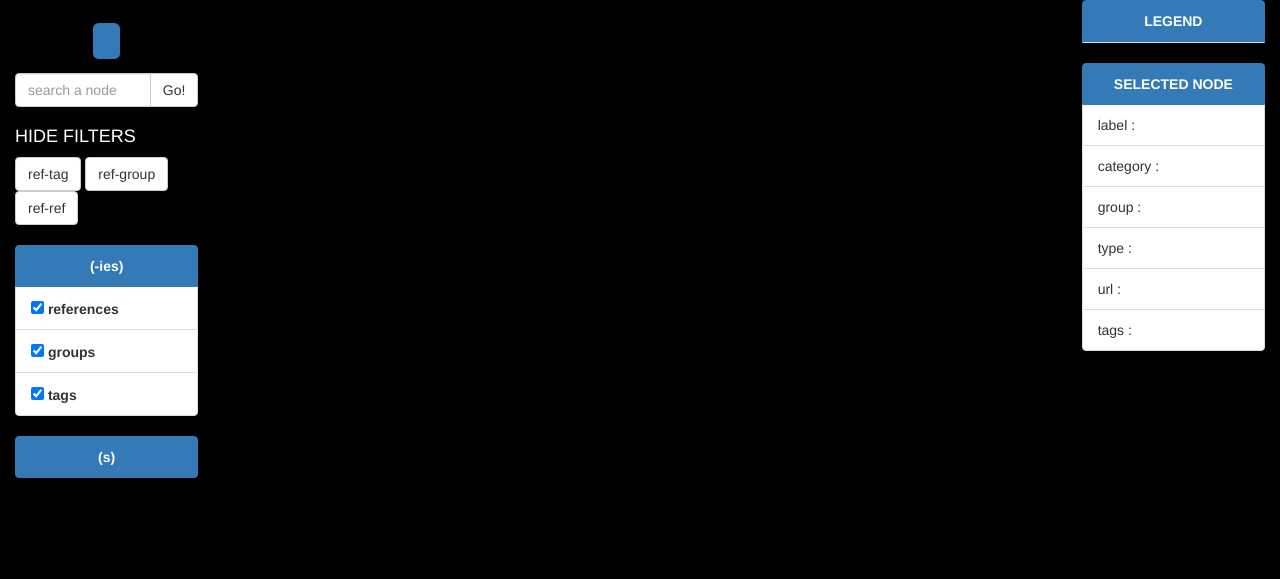
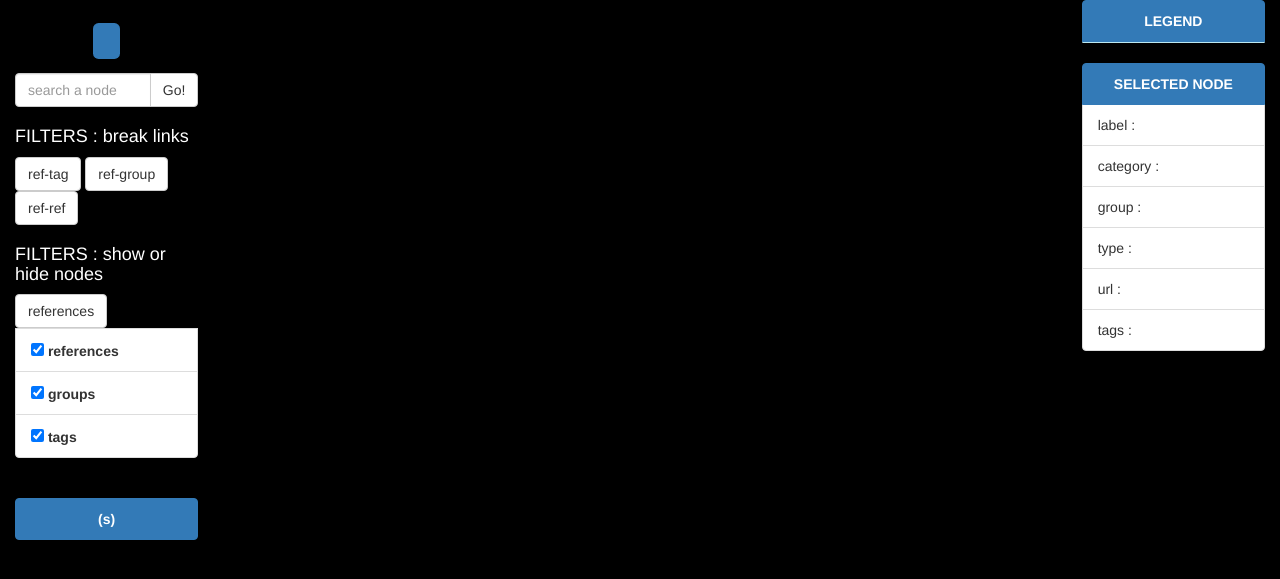
Before and after one commit to JulienParis/LibViz, a Python web app: template app/templates/D3_network.html in a window 1280 px wide. Shown: the part 74-653 px from the top of the page. Run offline with Jinja, Linux system fonts and the light colour scheme; the template is opened without the code that fills it, so the values that code supplies are empty; some libraries are stand-ins or nearby versions.

Commit message:
breaking links works / fixing bugs
bugs fixed :
- connected nodes ;
- breaking links

bug currently in fixing :
- show / hide nodes method replacement

```diff
--- a/app/templates/D3_network.html
+++ b/app/templates/D3_network.html
@@ -43,6 +43,9 @@
     var zoom = d3.zoom()
       //.scaleExtent([1, 10])
       .on("zoom", zoomed);
+
+    var dft_circle_stroke_w = "1.5px";
+    var dft_line_stroke_w = "1.0px";
 
 
     // create svg
@@ -164,6 +167,9 @@
     var allEdges = [];
     var allNodes = [];
 
+
+    var optArray = [];
+
     //initialize graph layout : fill allNodes and allEdges
     d3.json("{{ data_JSON }}",
               function(error, graph) {
@@ -180,16 +186,30 @@
                 allNodes = graph.nodes ;
                 allEdges = graph.links ;
 
+                for (var i = 0; i < allNodes.length - 1; i++) {
+                        //console.log(allNodes[i].label);
+                        optArray.push(allNodes[i].label);  //// PROBLEM WITH optArray : empty ///////////////////////////////////////////////
+                    } ;
+
                 //originalData = graph     ;
                 render(allNodes, allEdges) ;
               }
       )
     ;
 
+    //////////////////// NOT WORKING WELL / autocomplete not working as expected ////////////////////////////
+    /// search bar function
+    //var allNodes = vis.selectAll(".node") ;
+    //var allNodes = nodes ;
+
+    //optArray = optArray.sort();
+    console.log("optArray : ", optArray); ///////////////////////////
+
+
     /////////////////////////////////////////////////////////////////////////////////
 
     /// HIDE NODES / BREAK LINKS UPDATE function
-    // adapted from    http://bl.ocks.org/csesivakumar/31e23b875f260622f8f7da3ae380958c
+    // adapted from  :  http://bl.ocks.org/csesivakumar/31e23b875f260622f8f7da3ae380958c
     function Update_Node(buttonId){
 
 
@@ -240,7 +260,7 @@
         var obj = allEdges[i];
         //console.log(obj.group);
         if ( rulesToHide.indexOf(obj.group) == -1 ) {
-          console.log(obj.group);
+          //console.log(obj.group);
           tempEdges.push(obj);
         }
       }
@@ -271,8 +291,8 @@
       link.enter()
           .append("line")
           .attr("class", "link")
-          .attr("stroke-width"    , function(d) { return d.{{glob.es.weight}}    ; } )
-          .attr("stroke-dasharray", function (d) { return d.{{glob.es.dash}} ; } )
+          .attr("stroke-width"    , dft_line_stroke_w ) //function(d) { return d.{{glob.es.weight}} ; } )
+          .attr("stroke-dasharray", function(d) { return d.{{glob.es.dash}}   ; } )
         .merge(link);
       link.exit().remove();
 
@@ -286,6 +306,7 @@
           .append("circle")
           .attr("r", function(d) { return Math.sqrt(d.{{glob.ns.weight}} )*1.5 } )
           .style("fill", function (d) { return d.{{glob.ns.color}} ; }) //return color(d.{{glob.ns.type}})
+          .attr("stroke-width"    , dft_circle_stroke_w )
           .attr("class"   , "node")
           .attr("label"   , function(d) { return ( d.{{glob.ns.label}}    ) })
           .attr("id"      , function(d) { return ( d.{{glob.ns.id}}       ) })
@@ -298,9 +319,12 @@
           // normal drag function
           .call(node_normal_drag)
           //.call(node_pin_drag) /// trying pinning down node
-          .on('dblclick', releasenode_)
+          //.on('dblclick', releasenode_)
           .on('click'   , displayInfos)    // display node infos inside right column
-          .on('dblclick', connectedNodes ) //Added code ... .on('click'
+          .on('dblclick', connectedNodes) //("over") ) //Added code ... .on('click'
+
+          //.on('mouseover', connectedNodes) //("over") ) //Added code ... .on('click'
+          //.on('mouseout',  connectedNodes) //("out") )
       ;
 
       // add titles for nodes
@@ -318,57 +342,65 @@
 
 
 
-      /// CONNECTED NODES / NOT WORKING ANYMORE !!! ///////////////////////////////////////////////////////////////
+      /// CONNECTED NODES ///////////////////////////////////////////////////////////////
       //Toggle stores whether the highlighting is on
       var toggle = 0;
       //Create an array logging what is connected to what
       var linkedByID = {};
-      for (i = 0; i < nodes.length; i++) {
-          linkedByID[i + "," + i] = 1;
-      };
-      nodes.forEach(function (d) {
-          linkedByID[d.{{glob.ns.id}} + "," + d.{{glob.ns.id}} ] = 1; ////////////
-      });
-      links.forEach(function (d) {
-          linkedByID[d.source + "," + d.target] = 1; ////////////
-      });
+      // feed linkedById
+      nodes.forEach(function (n) {
+        linkedByID[n.{{glob.ns.id}} + "," + n.{{glob.ns.id}} ] = 1; });
+      links.forEach(function (e) {
+        //console.log(e);
+        linkedByID[e.source.{{glob.ns.id}} + "," + e.target.{{glob.ns.id}}] = 1; });
+      //console.log(linkedByID); //////////////////////////////////
+
       //This function looks up whether a pair are neighbours
       function neighboring(a, b) {
-          return linkedByID[a.{{glob.ns.id}} + "," + b.{{glob.ns.id}} ];
-      }
+        return linkedByID[a.{{glob.ns.id}} + "," + b.{{glob.ns.id}} ]; }
+
+      var N = vis.selectAll(".node");
+      var L = vis.selectAll(".link");
+
       // show connected nodes and fade others
-      //node.enter(); link.enter();
       function connectedNodes() {
 
         if (toggle == 0) {
 
           //Reduce the opacity of all but the neighbouring nodes
           d = d3.select(this).node().__data__;
-          //d = d3.select(this).__data__;
+          //console.log("d :", d3.select(this).node().__data__ ); // OK
+          //console.log("node selected : ", d );
+          //console.log("node selected / ID : ", d.{{glob.ns.id}});
 
-          node.style("opacity", function (o) {
-              return neighboring(d, o) | neighboring(o, d)                 ? 1 : 0.1;  ///// "|" means OR
-          });
-          link.style("opacity", function (o) {
-              return d.index == o.source.index | d.index == o.target.index ? 1 : 0.1; //////
-          });
+          N.attr("stroke-width",
+            function (o) { return neighboring(d, o) | neighboring(o, d) ? "2px" : "0px"; } );
+
+          N.style("opacity",
+            function (o) { return neighboring(d, o) | neighboring(o, d) ? 1 : 0.4; } );
+
+          L.style("opacity",
+            function (o) { return d.index == o.source.index | d.index == o.target.index ? 1 : 0.4; } );
+
+          L.attr("stroke-width",
+            function (o) { return d.index == o.source.index | d.index == o.target.index ? "2px" : "0.3px"; } );
+
           //Reduce the opacity
           toggle = 1;
         }
 
         else {
           //Put them back to opacity=1
-          node.style("opacity", 1);
-          link.style("opacity", 1);
+          N.style("opacity", 1);
+          N.attr("stroke-width", dft_circle_stroke_w );
+
+          L.style("opacity", 1);
+          L.attr("stroke-width", dft_line_stroke_w);
+
           toggle = 0;
         }
 
       }
-
-      //node.exit() ; link.exit();
-
-
-
 
       function ticked() {
         d3.select(".links").selectAll(".link")
@@ -390,18 +422,6 @@
 
 
 
-
-
-    //////////////////// NOT WORKING WELL / autocomplete not working as expected ////////////////////////////
-    /// search bar function
-    var optArray = [];
-    var allNodes = vis.selectAll(".node")
-    //var allNodes = nodes
-    for (var i = 0; i < allNodes.length - 1; i++) {
-        optArray.push(allNodes[i].label);  //// PROBLEM WITH optArray : empty ///////////////////////////////////////////////
-    }
-    optArray = optArray.sort();
-    console.log(optArray);
 
     //$(function () {
     $(document).ready(function () {
@@ -456,30 +476,34 @@
     //// NOT COMPLETLY WORKING YET /////////////////////////////////////////////////////
     // checkboxes behaviour
 
-    function checkFilter() {
-    //document.getElementsByName('checkFilter')
-    d3.selectAll('.checkFilter')
-      .on("change", function() {
+    //$(document).ready( checkFilter() );
+
+    function hideNodes() {
 
           var selected = this.value ;
-
+          //var enabled  = this.enabled ;
           //window.alert(selected);
 
-        opacity = this.checked ? 1 : 0.1 ;
+          opacity = this.enabled ? 1 : 0.1 ;
           //display = this.checked ? 'inline' : 'none';
 
           var nodes = vis.selectAll(".node");
           nodes.filter(function (d, i) {
             return d.category == selected | selected == d.group ; //| selected in d.tags ;
-                })
+            }
+          )
             .style("opacity", opacity);
             //.attr('display', display);
 
     }
-      )
-    }
 
-    checkFilter()
+    //function checkFilter() {
+    ////document.getElementsByName('checkFilter')
+    //  d3.selectAll('.checkFilter')
+    //    .on("change", hideNodes(this) )
+    //  }
+
+    //checkFilter()
 
   </script>
 
--- a/app/templates/D3_network_base.html
+++ b/app/templates/D3_network_base.html
@@ -12,7 +12,7 @@
         .links line {
             stroke: white;
             stroke-opacity: 1.0;
-            stroke-width: 0.7px;
+            /*stroke-width: 0.7px;*/
             /*stroke-dasharray: "4 4"*/
         }
 
@@ -28,7 +28,7 @@
 
         .nodes circle {
           stroke: #fff;
-          stroke-width: 1.0px;
+          /*stroke-width: 1.0px;*/
         }
 
         .node.fixed {
--- a/app/templates/D3_network_infos.html
+++ b/app/templates/D3_network_infos.html
@@ -88,7 +88,7 @@
         <!-- TEST FILTERS BREAKING EDGES -->
           <div class="list-group">
             <!--<label class="text-center list-group-item " >-->
-            <h4>HIDE FILTERS</h4>
+            <h4>FILTERS : break links</h4>
             <!--</label>-->
               <button type="button" enabled="0" data-toggle="button"  aria-pressed="false"
                       class="btn btn-default buttonFilter"
@@ -114,9 +114,22 @@
 
 
           <div class="list-group">
-            <label class="text-center list-group-item active" >
+            <h4>FILTERS : show or hide nodes </h4>
+
+<!--            <label class="text-center list-group-item active" >
               {{ glob.ns.category }}(-ies)
-            </label>
+            </label>-->
+
+            <button type="button" enabled="0" data-toggle="button"  aria-pressed="false"
+                    class="btn btn-default checkFilter"
+                    id="ref-tag"
+                    value="reference"
+                    onclick="hideNodes()">
+              references
+            </button>
+
+            <br>
+
 
             <label class="list-group-item">
               <input class="checkFilter" type="checkbox" checked value="reference">
@@ -132,7 +145,7 @@
             </label>
           </div>
 
-          <div> <p></p> </div>
+          <br>
 
           <div class="list-group">
             <label class="text-center list-group-item active" >
--- a/app/templates/base.html
+++ b/app/templates/base.html
@@ -309,8 +309,6 @@
 		$(document).ready(
 			function(){ $(".dropdown-toggle").dropdown() }) ;
 
-		$(document).ready( checkFilter() );
-
 		$(function () {
 			$('[data-toggle="tooltip"]').tooltip()
 		});
```
Also changed, not shown: 2 other files. Lines whose indentation alone changed are shown as unchanged.
